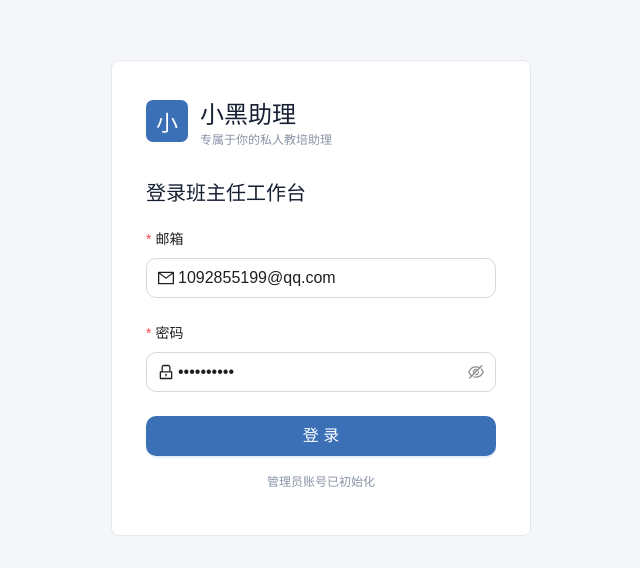
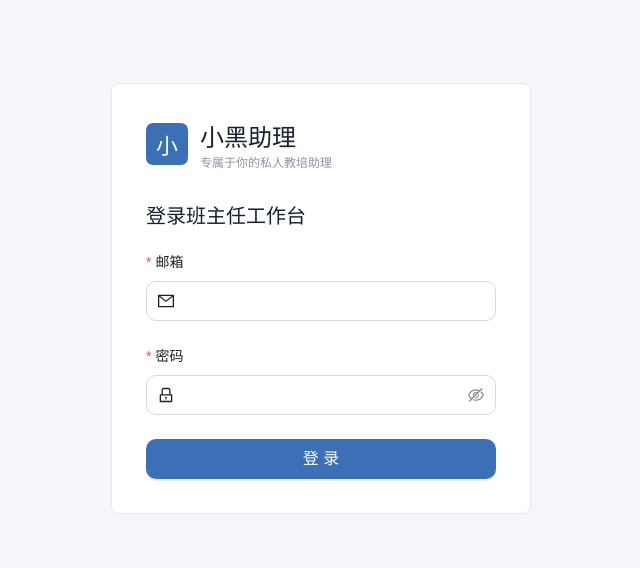
Before and after one commit to 18624197712/edu-k12-management, a React (Vite) app in the folder apps/web/: page /login in a window 1280 px wide. Shown: the part 102-670 px from the top of the page, without its empty margins (319-959 px from the left). Built offline with nearby package versions, Linux system fonts and the light colour scheme; no server answers.

Commit message:
fix: hide initial login credentials

```diff
--- a/apps/web/src/pages/Login.tsx
+++ b/apps/web/src/pages/Login.tsx
@@ -7,5 +7,5 @@ import { useAuth } from '../auth';
 export function Login() {
   const { login } = useAuth(); const navigate = useNavigate(); const location = useLocation(); const [error, setError] = useState(''); const [loading, setLoading] = useState(false);
   const submit = async (values: { email: string; password: string }) => { setLoading(true); setError(''); try { await login(values.email, values.password); navigate((location.state as { from?: string })?.from || '/dashboard', { replace: true }); } catch { setError('邮箱或密码错误'); } finally { setLoading(false); } };
-  return <main className="login-page"><section className="login-panel"><div className="login-brand"><span>小</span><div><h1>小黑助理</h1><p>专属于你的私人教培助理</p></div></div><h2>登录班主任工作台</h2>{error && <Alert type="error" showIcon message={error}/>}<Form layout="vertical" onFinish={submit} initialValues={{ email: '1092855199@qq.com', password: 'hy20250221' }}><Form.Item label="邮箱" name="email" rules={[{ required: true }, { type: 'email' }]}><Input size="large" prefix={<MailOutlined/>}/></Form.Item><Form.Item label="密码" name="password" rules={[{ required: true }]}><Input.Password size="large" prefix={<LockOutlined/>}/></Form.Item><Button htmlType="submit" type="primary" size="large" block loading={loading}>登录</Button></Form><p className="login-hint">管理员账号已初始化</p></section></main>;
+  return <main className="login-page"><section className="login-panel"><div className="login-brand"><span>小</span><div><h1>小黑助理</h1><p>专属于你的私人教培助理</p></div></div><h2>登录班主任工作台</h2>{error && <Alert type="error" showIcon message={error}/>}<Form layout="vertical" onFinish={submit} initialValues={{ email: '', password: '' }}><Form.Item label="邮箱" name="email" rules={[{ required: true }, { type: 'email' }]}><Input size="large" prefix={<MailOutlined/>}/></Form.Item><Form.Item label="密码" name="password" rules={[{ required: true }]}><Input.Password size="large" prefix={<LockOutlined/>}/></Form.Item><Button htmlType="submit" type="primary" size="large" block loading={loading}>登录</Button></Form></section></main>;
 }
```
